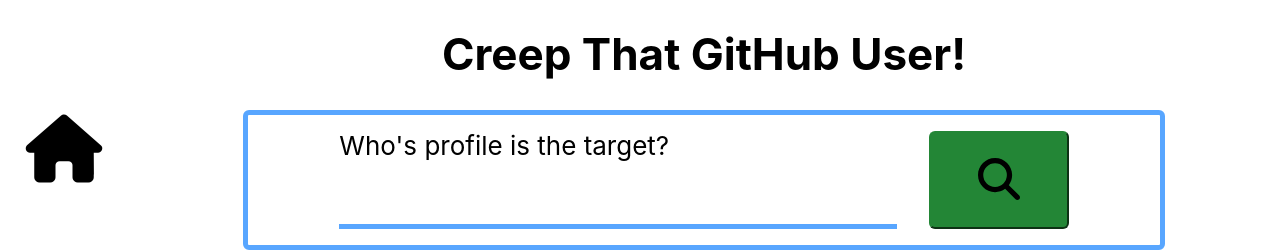
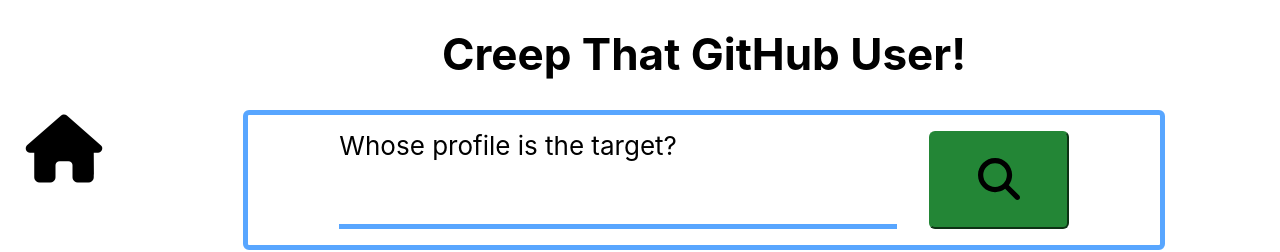
Before and after one commit to TristanThorburn/gitHubSearch, a Vue app: page / in a window 1280 px wide. Shown: the top 252 px of the page. Built offline with nearby package versions, Linux system fonts and the light colour scheme.

Commit message:
spelling error

```diff
--- a/src/components/ProfileSearch.vue
+++ b/src/components/ProfileSearch.vue
@@ -3,7 +3,7 @@
         <form @keydown.enter.prevent="fetchData">
 
           <div>
-              <label for="userQuery">Who's profile is the target?</label>
+              <label for="userQuery">Whose profile is the target?</label>
               <input
               type="text"
               name="userQuery"
```
